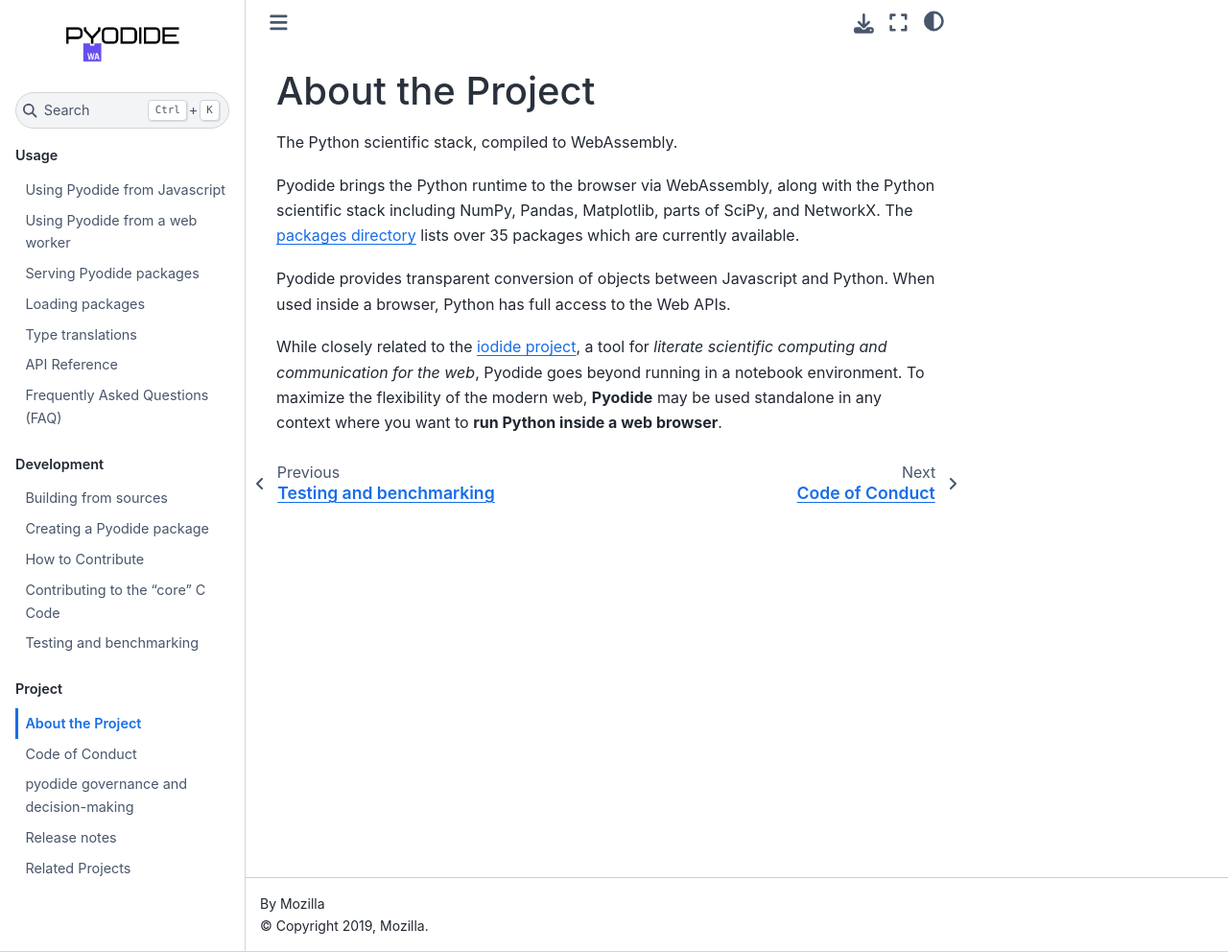
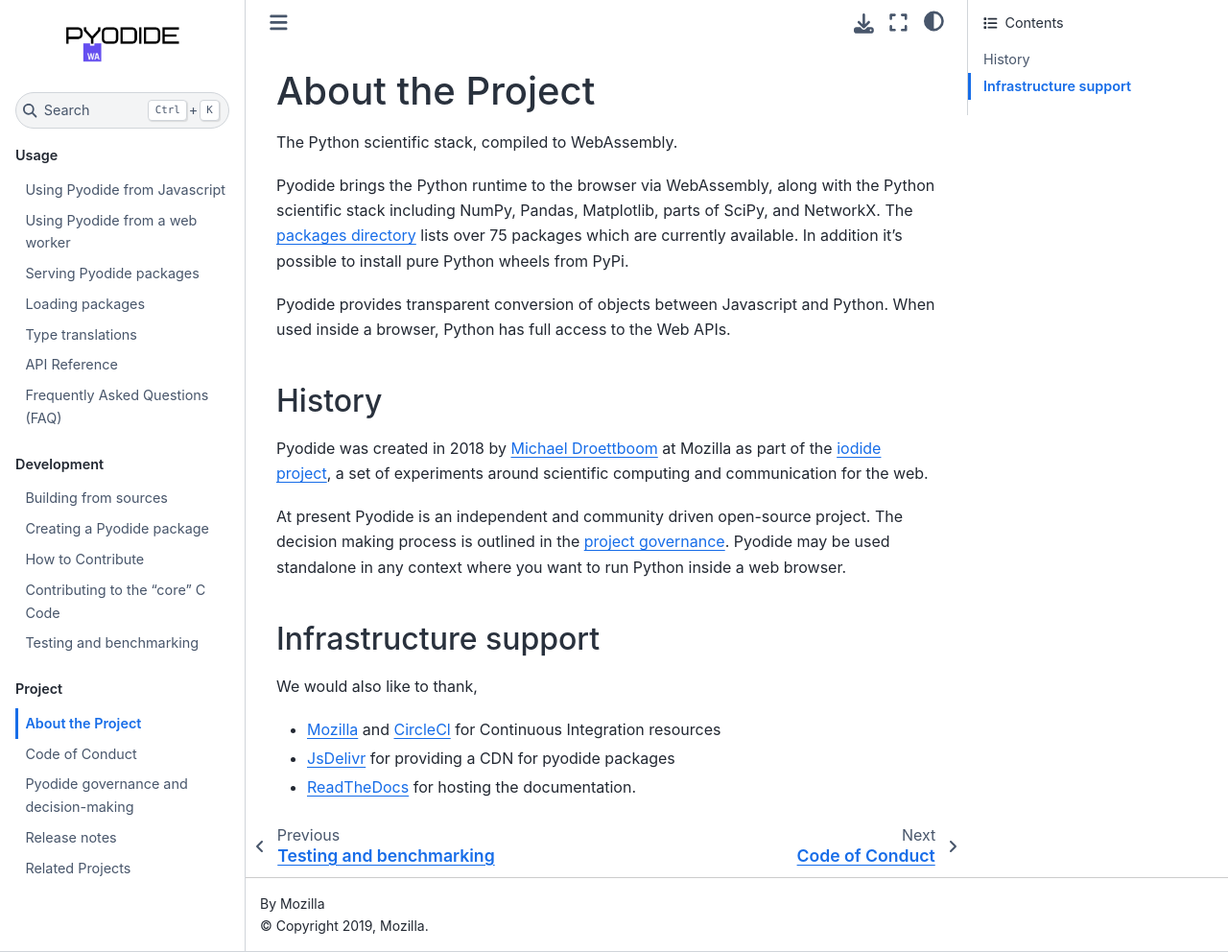
Before and after one commit to pyodide/pyodide, a Sphinx documentation site: the page built from docs/project/about.md, in a window 1280 px wide and 992 px high. Shown: the whole window at 96% size. Built offline with Sphinx 7.4.7 and the Sphinx Book theme 1.1.4, drawn with Linux system fonts in a browser that asks for light colours; the version number is read from the project's files by our own code.

Commit message:
DOC Update project history and infrastructure support sections (#1342)
Co-authored-by: Teon L Brooks <teon.brooks@gmail.com>
Co-authored-by: William Lachance <wrlach@gmail.com>

```diff
--- a/docs/project/about.md
+++ b/docs/project/about.md
@@ -6,13 +6,27 @@
 the Python scientific stack including NumPy, Pandas, Matplotlib, parts of
 SciPy, and NetworkX. The [packages
 directory](https://github.com/iodide-project/pyodide/tree/master/packages)
-lists over 35 packages which are currently available.
+lists over 75 packages which are currently available. In addition it's possible
+to install pure Python wheels from PyPi.
 
 Pyodide provides transparent conversion of objects between Javascript and
 Python. When used inside a browser, Python has full access to the Web APIs.
 
-While closely related to the [iodide project](https://iodide.io), a tool for
-*literate scientific computing and communication for the web*, Pyodide goes
-beyond running in a notebook environment. To maximize the flexibility of the
-modern web, **Pyodide** may be used standalone in any context where you want to
-**run Python inside a web browser**.
+## History
+
+Pyodide was created in 2018 by [Michael Droettboom](https://github.com/mdboom)
+at Mozilla as part of the [iodide project](https://github.com/iodide-project/iodide), a set of experiments around
+scientific computing and communication for the web.
+
+At present Pyodide is an independent and community driven open-source project.
+The decision making process is outlined in the {ref}`project governance <project-governance>`.
+Pyodide may be used standalone in any context where you want to run Python
+inside a web browser.
+
+## Infrastructure support
+
+We would also like to thank,
+ - [Mozilla](https://www.mozilla.org/en-US/) and
+[CircleCl](https://circleci.com/) for Continuous Integration resources
+ - [JsDelivr](https://www.jsdelivr.com/) for providing a CDN for pyodide packages
+ - [ReadTheDocs](https://readthedocs.org/) for hosting the documentation.
```
Also changed, not shown: docs/project/governance.md (+2 -1 lines).
